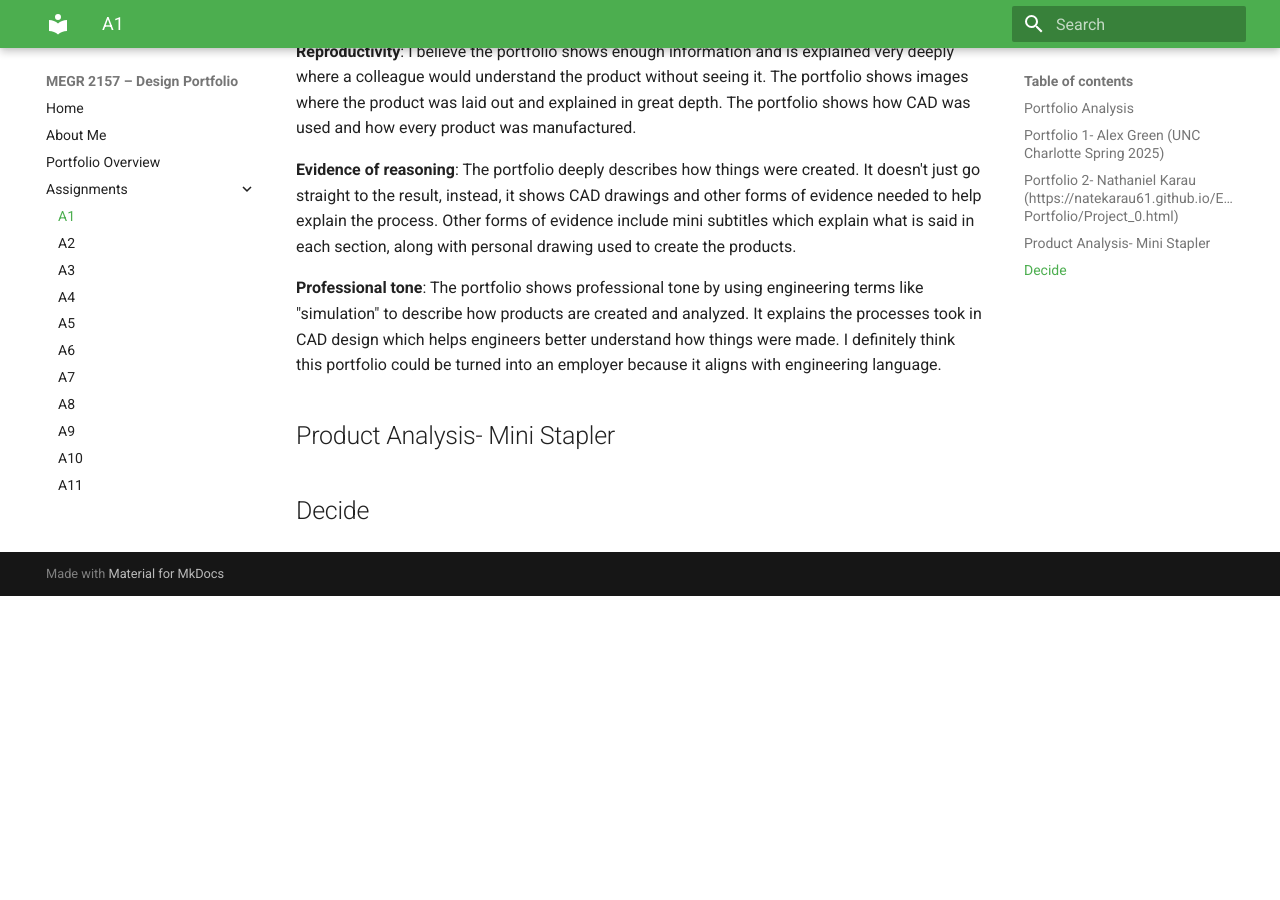
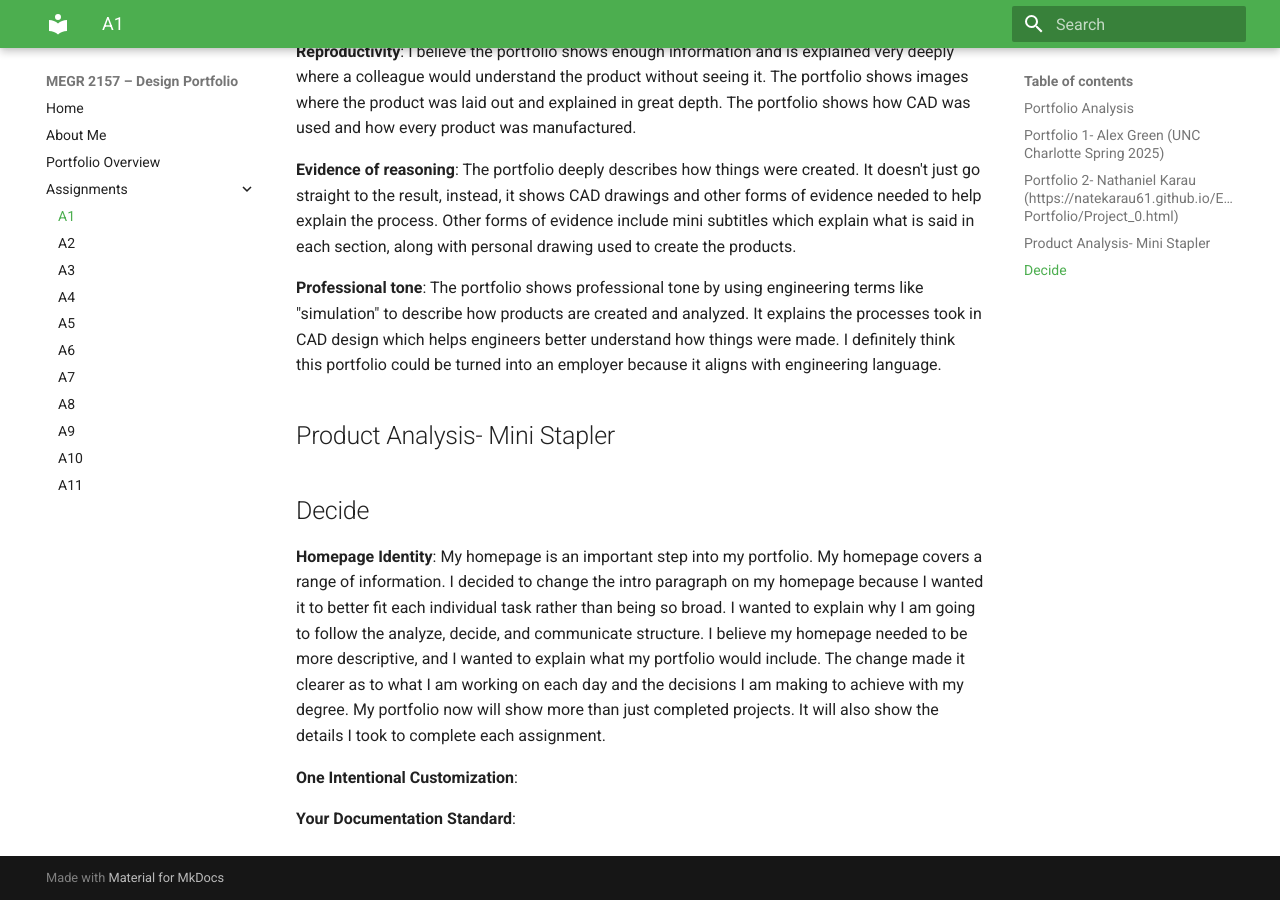
Before and after one commit to brandonhudson11/megr2157-portfolio, an MkDocs documentation site: the page built from docs/assignments/A01/index.md, in a window 1280 px wide and 900 px high, scrolled down 1055 px. Built offline with MkDocs 1.6.1 and Material for MkDocs 9.7.7, drawn with Linux system fonts in a browser that asks for light colours; before the commit the page ends 1651 px from its top, so only the background shows below that.

Commit message:
Revise homepage intro for clarity and specificity
Updated the introduction paragraph on the homepage to better reflect individual tasks and provide clarity on the portfolio's content.

```diff
--- a/docs/assignments/A01/index.md
+++ b/docs/assignments/A01/index.md
@@ -31,3 +31,9 @@
 
 
 ## Decide
+
+**Homepage Identity**: My homepage is an important step into my portfolio. My homepage covers a range of information. I decided to change the intro paragraph on my homepage because I wanted it to better fit each individual task rather than being so broad. I wanted to explain why I am going to follow the analyze, decide, and communicate structure. I believe my homepage needed to be more descriptive, and I wanted to explain what my portfolio would include. The change made it clearer as to what I am working on each day and the decisions I am making to achieve with my degree. My portfolio now will show more than just completed projects. It will also show the details I took to complete each assignment.
+
+**One Intentional Customization**:
+
+**Your Documentation Standard**:
```
